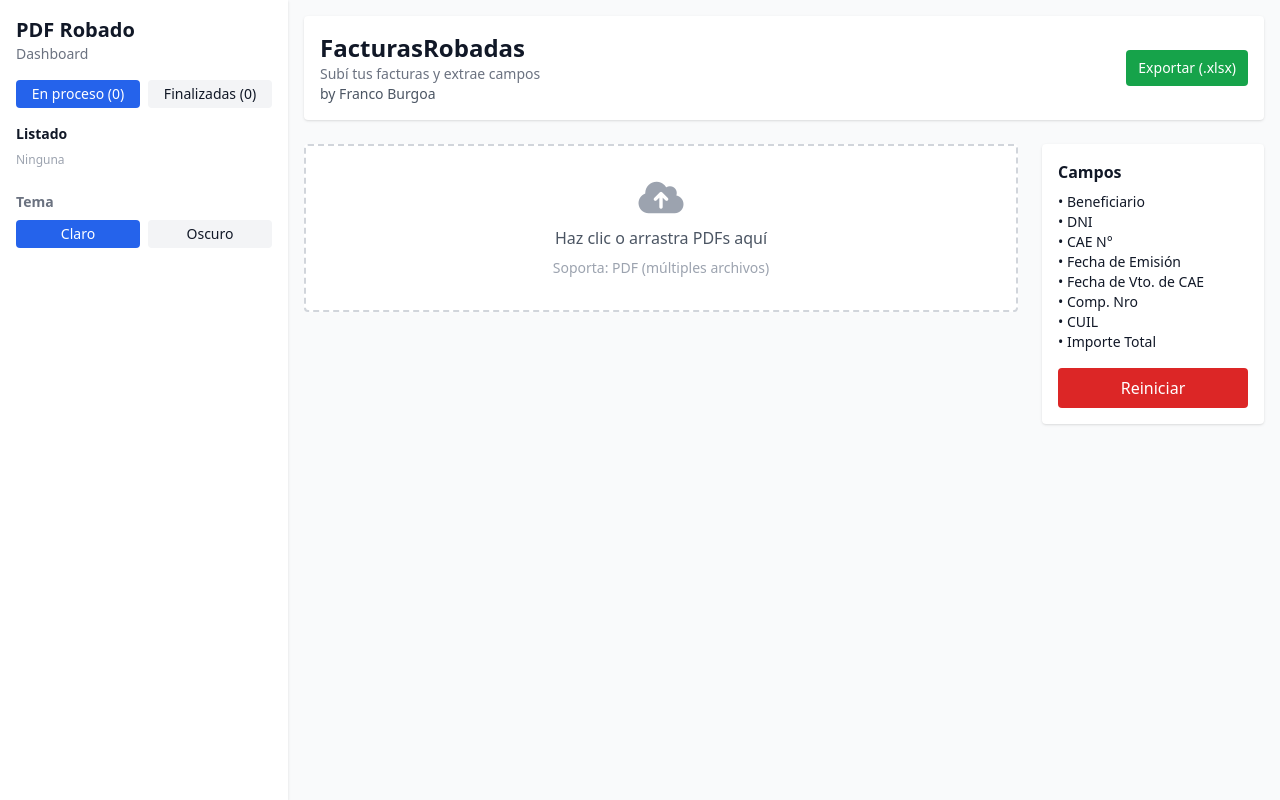
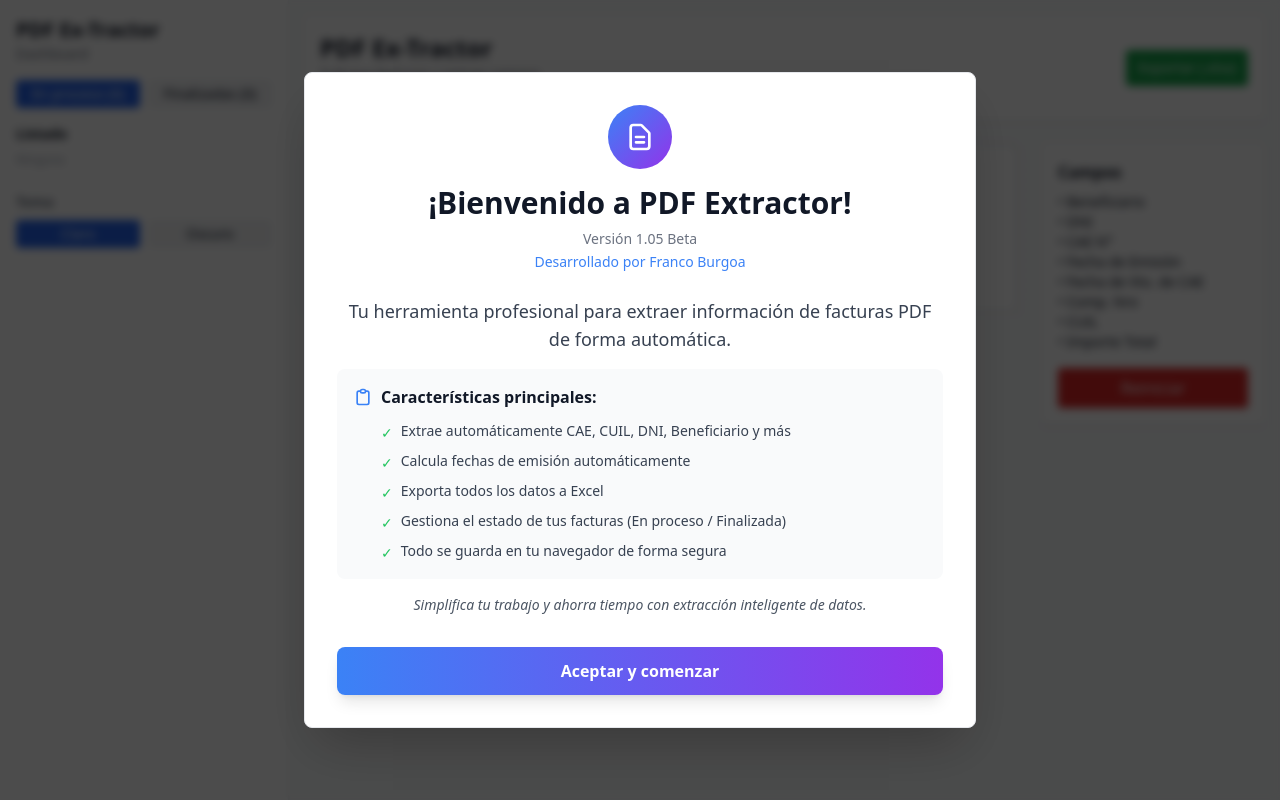
Before and after one commit to FrankFordB/PDF-Ex-Tractor, a React (Vite) app: page / in a window 1280 px wide. Built offline with nearby package versions, Linux system fonts and the light colour scheme.

Commit message:
visuales arreglos

```diff
--- a/index.html
+++ b/index.html
@@ -3,7 +3,7 @@
 <head>
 <meta charset="utf-8" />
 <meta name="viewport" content="width=device-width, initial-scale=1.0" />
-<title>PDF Copiator</title>
+<title>PDF Ex Tractor</title>
   <!-- Font Awesome for icons -->
   <link rel="stylesheet" href="https://cdnjs.cloudflare.com/ajax/libs/font-awesome/6.4.0/css/all.min.css" />
 <style>
--- a/src/App.jsx
+++ b/src/App.jsx
@@ -3,6 +3,7 @@ import Sidebar from './components/Sidebar'
 import DropzoneArea from './components/DropzoneArea'
 import ResultCard from './components/ResultCard'
 import Header from './components/Header'
+import WelcomeModal from './components/WelcomeModal'
 import useLocalStorage from './hooks/useLocalStorage'
 import { extractTextFromFile } from './utils/pdfReader'
 import * as XLSX from 'xlsx'
@@ -55,6 +56,7 @@ export default function App() {
   const [selectedIndex, setSelectedIndex] = useState(null)
   const [viewMode, setViewMode] = useState('enProceso')
   const [showResetModal, setShowResetModal] = useState(false)
+  const [showWelcome, setShowWelcome] = useLocalStorage('welcomeShown', false)
 
   useEffect(() => {
     document.documentElement.setAttribute('data-theme', theme === 'dark' ? 'dark' : 'light')
@@ -467,7 +469,10 @@ export default function App() {
   }
 
   return (
-    <div className="flex flex-col md:flex-row min-h-screen bg-gray-50 dark:bg-slate-950">
+    <div className="flex flex-col md:flex-row min-h-screen bg-gray-50 dark:bg-gray-900">
+      {/* Welcome Modal */}
+      {!showWelcome && <WelcomeModal onClose={() => setShowWelcome(true)} />}
+
       <Sidebar theme={theme} setTheme={setTheme} results={results} onSelect={setSelectedIndex} onViewChange={setViewMode} currentView={viewMode} selectedIndex={selectedIndex} />
       <main className="flex-1 p-4">
         <Header onExportAll={exportAllToExcel} />
--- a/src/components/Header.jsx
+++ b/src/components/Header.jsx
@@ -1,8 +1,8 @@
 export default function Header({ onAddField, fields, onExportAll }) {
 return (
-<header className="flex flex-col sm:flex-row items-start sm:items-center justify-between gap-3 sm:gap-4 p-3 sm:p-4 bg-white rounded shadow">
+<header className="flex flex-col sm:flex-row items-start sm:items-center justify-between gap-3 sm:gap-4 p-3 sm:p-4 bg-white dark:bg-gray-800 rounded shadow">
 <div className="w-full sm:w-auto">
-<h1 className="text-xl sm:text-2xl font-bold">FacturasRobadas</h1>
+<h1 className="text-xl sm:text-2xl font-bold">PDF Ex-Tractor</h1>
 <p className="text-xs sm:text-sm text-gray-500">Subí tus facturas y extrae campos</p>
 <p className="text-xs sm:text-sm text-gray-600">by Franco Burgoa</p>
 </div>
--- a/src/components/Sidebar.jsx
+++ b/src/components/Sidebar.jsx
@@ -3,17 +3,17 @@ export default function Sidebar({ theme, setTheme, results = [], onSelect, onVie
 	const enProceso = results.map((r, i) => ({ ...r, i })).filter(r => r.status !== 'Finalizada')
 
 	return (
-		<aside className="w-full md:w-72 bg-white dark:bg-slate-900 shadow md:h-screen p-3 md:p-4 overflow-auto md:overflow-y-auto">
+		<aside className="w-full md:w-72 bg-white dark:bg-gray-900 shadow md:h-screen p-3 md:p-4 overflow-auto md:overflow-y-auto">
 			<div className="mb-4">
-				<h2 className="text-lg md:text-xl font-bold">PDF Robado</h2>
+				<h2 className="text-lg md:text-xl font-bold">PDF Ex-Tractor</h2>
 				<p className="text-xs md:text-sm text-gray-500">Dashboard</p>
 			</div>
 
 			<div className="mb-4 flex gap-2">
-				<button onClick={() => onViewChange && onViewChange('enProceso')} className={`flex-1 px-2 py-1 rounded text-xs md:text-sm font-medium transition-all ${currentView === 'enProceso' ? 'bg-blue-600 text-white' : 'bg-gray-100 dark:bg-slate-700'}`}>
+				<button onClick={() => onViewChange && onViewChange('enProceso')} className={`flex-1 px-2 py-1 rounded text-xs md:text-sm font-medium transition-all ${currentView === 'enProceso' ? 'bg-blue-600 text-white' : 'bg-gray-100 dark:bg-gray-700'}`}>
 					En proceso ({enProceso.length})
 				</button>
-				<button onClick={() => onViewChange && onViewChange('finalizadas')} className={`flex-1 px-2 py-1 rounded text-xs md:text-sm font-medium transition-all ${currentView === 'finalizadas' ? 'bg-blue-600 text-white' : 'bg-gray-100 dark:bg-slate-700'}`}>
+				<button onClick={() => onViewChange && onViewChange('finalizadas')} className={`flex-1 px-2 py-1 rounded text-xs md:text-sm font-medium transition-all ${currentView === 'finalizadas' ? 'bg-blue-600 text-white' : 'bg-gray-100 dark:bg-gray-700'}`}>
 					Finalizadas ({finalizadas.length})
 				</button>
 			</div>
@@ -22,13 +22,13 @@ export default function Sidebar({ theme, setTheme, results = [], onSelect, onVie
 				<div className="text-xs md:text-sm font-semibold mb-2">Listado</div>
 				<div className="space-y-1 max-h-32 md:max-h-40 overflow-auto">
 					{currentView === 'finalizadas' && (finalizadas.length === 0 ? <div className="text-xs text-gray-400">Ninguna</div> : finalizadas.map(item => (
-						<button key={item.i} onClick={() => { onViewChange && onViewChange('finalizadas'); onSelect && onSelect(item.i) }} className="w-full text-left px-2 py-1 rounded hover:bg-gray-100 dark:hover:bg-slate-700 text-xs md:text-sm truncate">
+						<button key={item.i} onClick={() => { onViewChange && onViewChange('finalizadas'); onSelect && onSelect(item.i) }} className="w-full text-left px-2 py-1 rounded hover:bg-gray-100 dark:hover:bg-gray-700 text-xs md:text-sm truncate">
 							{item.fileName}
 						</button>
 					)))}
 
 					{currentView === 'enProceso' && (enProceso.length === 0 ? <div className="text-xs text-gray-400">Ninguna</div> : enProceso.map(item => (
-						<button key={item.i} onClick={() => { onViewChange && onViewChange('enProceso'); onSelect && onSelect(item.i) }} className="w-full text-left px-2 py-1 rounded hover:bg-gray-100 dark:hover:bg-slate-700 text-xs md:text-sm truncate">
+						<button key={item.i} onClick={() => { onViewChange && onViewChange('enProceso'); onSelect && onSelect(item.i) }} className="w-full text-left px-2 py-1 rounded hover:bg-gray-100 dark:hover:bg-gray-700 text-xs md:text-sm truncate">
 							{item.fileName}
 						</button>
 					)))}
@@ -38,8 +38,8 @@ export default function Sidebar({ theme, setTheme, results = [], onSelect, onVie
 			<div className="mt-6">
 				<div className="text-xs md:text-sm text-gray-500 font-semibold">Tema</div>
 				<div className="flex gap-2 mt-2">
-					<button onClick={() => setTheme('light')} className={`flex-1 px-2 md:px-3 py-1 rounded text-xs md:text-sm transition-all ${theme === 'light' ? 'bg-blue-600 text-white' : 'bg-gray-100 dark:bg-slate-700'}`}>Claro</button>
-					<button onClick={() => setTheme('dark')} className={`flex-1 px-2 md:px-3 py-1 rounded text-xs md:text-sm transition-all ${theme === 'dark' ? 'bg-blue-600 text-white' : 'bg-gray-100 dark:bg-slate-700'}`}>Oscuro</button>
+					<button onClick={() => setTheme('light')} className={`flex-1 px-2 md:px-3 py-1 rounded text-xs md:text-sm transition-all ${theme === 'light' ? 'bg-blue-600 text-white' : 'bg-gray-100 dark:bg-gray-700'}`}>Claro</button>
+					<button onClick={() => setTheme('dark')} className={`flex-1 px-2 md:px-3 py-1 rounded text-xs md:text-sm transition-all ${theme === 'dark' ? 'bg-blue-600 text-white' : 'bg-gray-100 dark:bg-gray-700'}`}>Oscuro</button>
 				</div>
 			</div>
 		</aside>
--- a/src/components/WelcomeModal.jsx
+++ b/src/components/WelcomeModal.jsx
@@ -1,71 +1,74 @@
-import React, { useState, useEffect } from 'react'
+import React from 'react'
 
-export default function WelcomeModal({ visible = true, onClose }) {
-  const [show, setShow] = useState(visible)
-  const [locked, setLocked] = useState(false)
-  // imagen fija para mostrar cuando el usuario elige "Yo ni cagando"
-  const LOCK_IMAGE = 'https://thumb.luxuretv.com/thumbs/5/5/f/9/e/55f92f792af610593281330.mp4/55f92f792af610593281330.mp4-6b.jpg'
-  const [imageSrc, setImageSrc] = useState(null)
-
-  useEffect(() => {
-    setShow(visible)
-  }, [visible])
-
-  if (!show && !locked) return null
-
-  const openWhatsApp = () => {
-    // número Argentina: 54 + 2604312716 => 542604312716
-    const phone = '+542604312716'
-    const text = encodeURIComponent('yo tambien ❤️‍🩹❤️')
-    const url = `https://wa.me/${phone}?text=${text}`
-    window.open(url, '_blank')
-    // cerrar modal después de redireccionar
-    setShow(false)
-    onClose && onClose()
-  }
-
-  const lockWithImage = () => {
-    setLocked(true)
-  }
-
-  // no permitimos agregar imagen desde el modal; usaremos la imagen fija al bloquear
-
-  // Si está locked mostramos sólo la imagen en pantalla completa y sin botones
-  if (locked) {
-    const src = imageSrc || LOCK_IMAGE
-    return (
-      <div className="fixed inset-0 z-50 flex items-center justify-center bg-black bg-opacity-95">
-        <div className="max-w-full max-h-full p-4">
-          <img src={src} alt="Imagen" className="object-contain max-w-full max-h-[96vh] mx-auto rounded shadow-lg" />
-        </div>
-      </div>
-    )
-  }
-
+export default function WelcomeModal({ onClose }) {
   return (
-    <div className="fixed inset-0 z-50 flex items-center justify-center">
-      <style>{`\n        .heart { width:18px;height:18px;color:#ff5c8a;filter:drop-shadow(0 2px 6px rgba(0,0,0,0.25)); }\n        @keyframes floaty { 0%{ transform: translateY(0) } 50%{ transform: translateY(-8px) } 100%{ transform: translateY(0) } }\n        .heart-anim { animation: floaty 2s ease-in-out infinite; }\n      `}</style>
-
-      <div className="fixed inset-0 bg-gradient-to-br from-pink-50 to-pink-100 opacity-95" />
-
-      <div className="relative bg-white dark:bg-slate-900 rounded-2xl shadow-2xl max-w-2xl w-full mx-4 p-6 overflow-hidden">
-        {/* hearts decor */}
-        <div className="absolute -top-6 -left-4 opacity-90 heart-anim">
-          <svg className="heart" viewBox="0 0 24 24" fill="#ff5c8a" xmlns="http://www.w3.org/2000/svg"><path d="M12 21s-6.716-4.35-9.07-7.07C-0.04 11.949 1.1 6.5 6 5.5 8.13 5 10 6.1 12 8c2-1.9 3.87-3 6-2.5 4.9 1 6.04 6.45 3.07 8.43C18.716 16.65 12 21 12 21z"/></svg>
-        </div>
-        <div className="absolute -bottom-6 -right-6 opacity-90 heart-anim" style={{ animationDelay: '0.6s' }}>
-          <svg className="heart" viewBox="0 0 24 24" fill="#ff6b9c" xmlns="http://www.w3.org/2000/svg"><path d="M12 21s-6.716-4.35-9.07-7.07C-0.04 11.949 1.1 6.5 6 5.5 8.13 5 10 6.1 12 8c2-1.9 3.87-3 6-2.5 4.9 1 6.04 6.45 3.07 8.43C18.716 16.65 12 21 12 21z"/></svg>
+    <div className="fixed inset-0 z-50 flex items-center justify-center bg-black bg-opacity-70 backdrop-blur-sm">
+      <div className="bg-white dark:bg-slate-900 rounded-lg shadow-2xl max-w-2xl w-full mx-4 p-8 border border-gray-200 dark:border-slate-700">
+        {/* Header */}
+        <div className="text-center mb-6">
+          <div className="inline-flex items-center justify-center w-16 h-16 bg-gradient-to-br from-blue-500 to-purple-600 rounded-full mb-4">
+            <svg className="w-8 h-8 text-white" fill="none" stroke="currentColor" viewBox="0 0 24 24">
+              <path strokeLinecap="round" strokeLinejoin="round" strokeWidth={2} d="M9 12h6m-6 4h6m2 5H7a2 2 0 01-2-2V5a2 2 0 012-2h5.586a1 1 0 01.707.293l5.414 5.414a1 1 0 01.293.707V19a2 2 0 01-2 2z" />
+            </svg>
+          </div>
+          <h2 className="text-3xl font-bold text-gray-900 dark:text-white mb-2">
+            ¡Bienvenido a PDF Extractor!
+          </h2>
+          <p className="text-sm text-gray-500 dark:text-gray-400">
+            Versión 1.05 Beta
+          </p>
+          <a className="text-sm text-blue-500 dark:text-blue-400" href="https://ar.linkedin.com/in/franco-burgoa-4a338514b">Desarrollado por Franco Burgoa</a>
         </div>
 
-        <div className="relative z-10">
-          <h2 className="text-3xl font-extrabold mb-2 text-pink-700 flex items-center gap-3">Hola Hermosa <span className="text-2xl">💖</span></h2>
-          <p className="mb-4 text-pink-900/80">Quería contarte algo desde el corazón: Tu perfume me gusta asi, simplemente un poco de ti. Fluir - Etéreos. te cuido y, por encima de todo... te quiero.</p>
-<p className="text-sm text-black-1800">Diseñado, creado y pensado by Franco Burgoa</p>
-          <div className="flex gap-3 justify-end mt-4">
-            <button onClick={openWhatsApp} className="px-4 py-2 bg-gradient-to-r from-pink-500 to-rose-500 text-white rounded-full shadow hover:scale-[1.02] transition">Yo tambien ❤️</button>
-            <button onClick={lockWithImage} className="px-4 py-2 bg-red-700 text-white rounded-full shadow hover:scale-[1.02] transition">Yo ni cagando</button>
+        {/* Content */}
+        <div className="space-y-4 mb-8 text-gray-700 dark:text-gray-300">
+          <p className="text-center text-lg">
+            Tu herramienta profesional para extraer información de facturas PDF de forma automática.
+          </p>
+
+          <div className="bg-gray-50 dark:bg-slate-800 rounded-lg p-4 space-y-3">
+            <h3 className="font-semibold text-gray-900 dark:text-white flex items-center gap-2">
+              <svg className="w-5 h-5 text-blue-500" fill="none" stroke="currentColor" viewBox="0 0 24 24">
+                <path strokeLinecap="round" strokeLinejoin="round" strokeWidth={2} d="M9 5H7a2 2 0 00-2 2v12a2 2 0 002 2h10a2 2 0 002-2V7a2 2 0 00-2-2h-2M9 5a2 2 0 002 2h2a2 2 0 002-2M9 5a2 2 0 012-2h2a2 2 0 012 2" />
+              </svg>
+              Características principales:
+            </h3>
+            <ul className="space-y-2 ml-7 text-sm">
+              <li className="flex items-start gap-2">
+                <span className="text-green-500 mt-0.5">✓</span>
+                <span>Extrae automáticamente CAE, CUIL, DNI, Beneficiario y más</span>
+              </li>
+              <li className="flex items-start gap-2">
+                <span className="text-green-500 mt-0.5">✓</span>
+                <span>Calcula fechas de emisión automáticamente</span>
+              </li>
+              <li className="flex items-start gap-2">
+                <span className="text-green-500 mt-0.5">✓</span>
+                <span>Exporta todos los datos a Excel</span>
+              </li>
+              <li className="flex items-start gap-2">
+                <span className="text-green-500 mt-0.5">✓</span>
+                <span>Gestiona el estado de tus facturas (En proceso / Finalizada)</span>
+              </li>
+              <li className="flex items-start gap-2">
+                <span className="text-green-500 mt-0.5">✓</span>
+                <span>Todo se guarda en tu navegador de forma segura</span>
+              </li>
+            </ul>
           </div>
+
+          <p className="text-center text-sm italic text-gray-600 dark:text-gray-400">
+            Simplifica tu trabajo y ahorra tiempo con extracción inteligente de datos.
+          </p>
         </div>
+
+        {/* Button */}
+        <button
+          onClick={onClose}
+          className="w-full px-6 py-3 bg-gradient-to-r from-blue-500 to-purple-600 hover:from-blue-600 hover:to-purple-700 text-white font-semibold rounded-lg shadow-lg transition-all transform hover:scale-105"
+        >
+          Aceptar y comenzar
+        </button>
       </div>
     </div>
   )
```
Also changed, not shown: src/components/ResultCard.jsx (+5 -5 lines).
